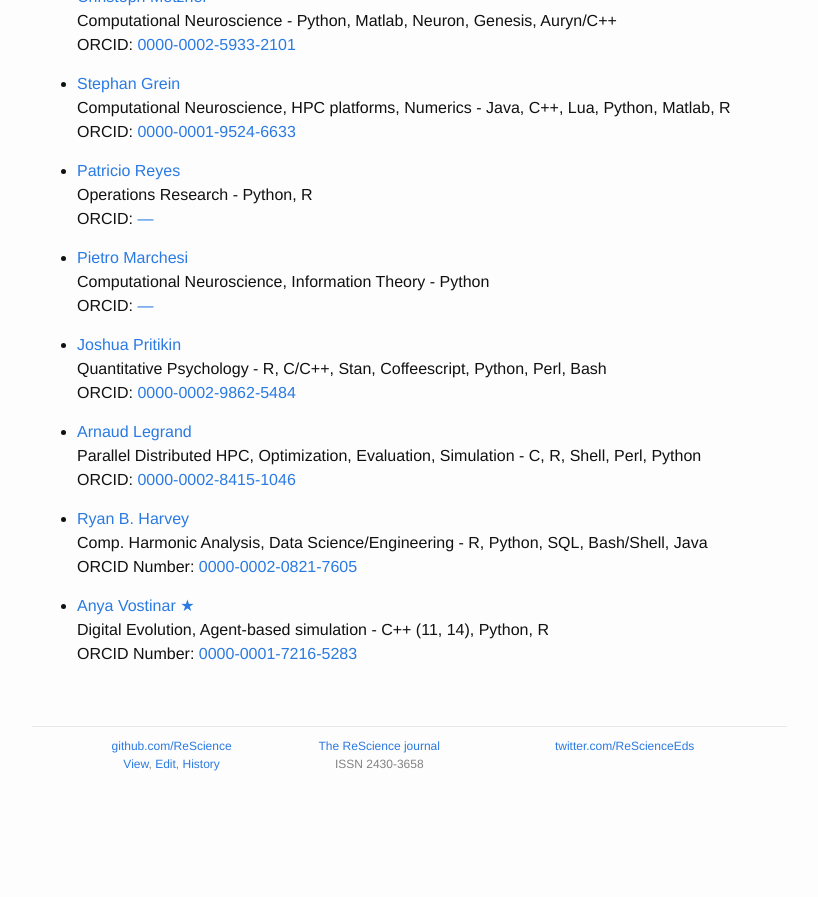
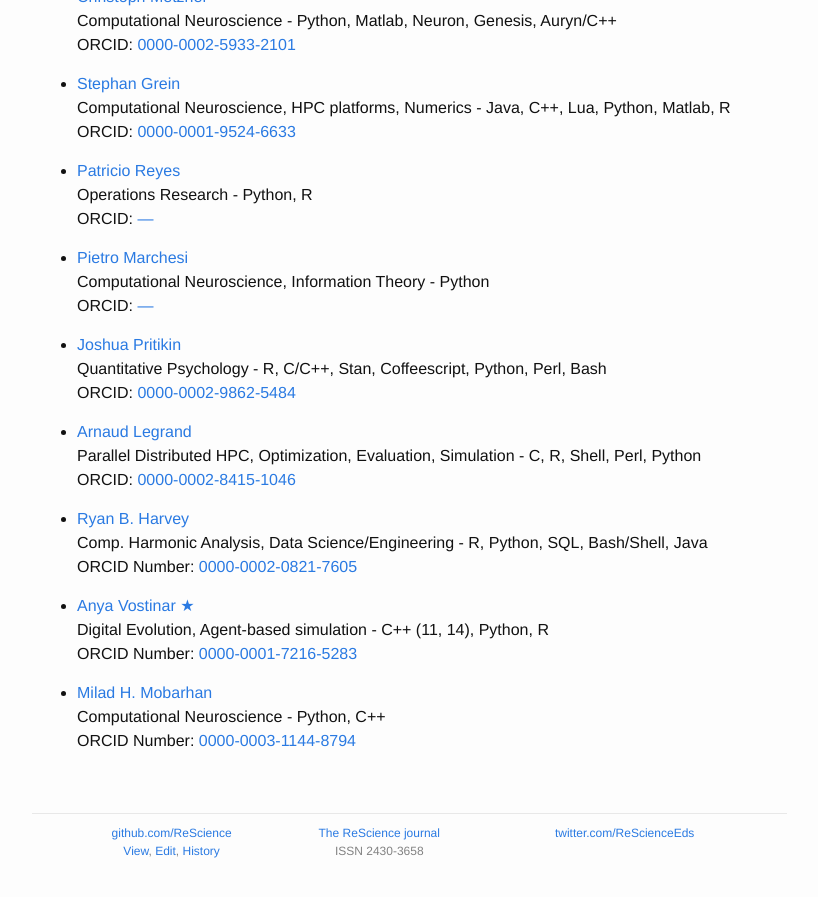
Before and after one commit to ReScience/rescience.github.io, a Jekyll site: the page built from 04-board.md, in a window 1280 px wide and 900 px high, scrolled down 6390 px. Shown: the top 897 px of the window, without its empty margins (223-1041 px from the left). Built offline with Jekyll 4.4.1, drawn with Linux system fonts in a browser that asks for light colours; our own code applies the rules of GitHub Pages for plain Markdown files; before the commit the page ends 7203 px from its top, so only the background shows below that.

Commit message:
Added Milad H. Mobarhan

```diff
--- a/04-board.md
+++ b/04-board.md
@@ -63,7 +63,7 @@ accepts submissions in other open source languages.
   ORCID: [0000-0002-0233-1757](http://orcid.org/0000-0002-0233-1757)
 
 * [Olivia Guest](https://github.com/oliviaguest)
-  [★](https://github.com/ReScience/ReScience-submission/pull/21)
+  [★](https://github.com/ReScience/ReScience-submission/pull/21)[★](https://github.com/ReScience/ReScience-submission/pull/30)
   Computational Cognitive Neuroscience, Cognitive Modelling - Python, C
   ORCID: [0000-0002-1891-0972](http://orcid.org/0000-0002-1891-0972)
 
@@ -345,3 +345,7 @@ accepts submissions in other open source languages.
   [★](https://github.com/ReScience/ReScience-submission/pull/27)
   Digital Evolution, Agent-based simulation - C++ (11, 14), Python, R
   ORCID Number: [0000-0001-7216-5283](https://orcid.org/0000-0001-7216-5283)
+
+* [Milad H. Mobarhan](https://github.com/miladh/)
+  Computational Neuroscience - Python, C++
+  ORCID Number: [0000-0003-1144-8794](https://orcid.org/0000-0003-1144-8794)
```
